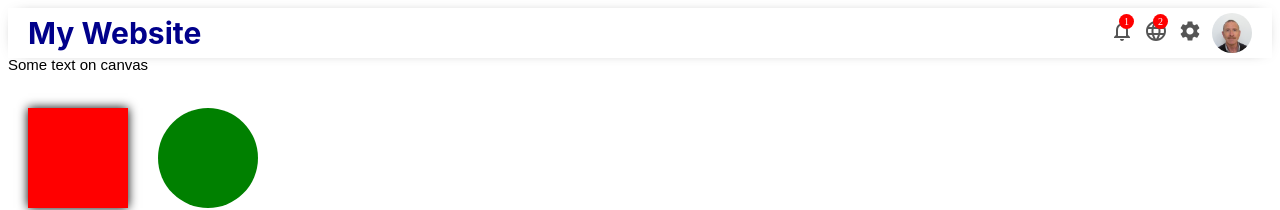
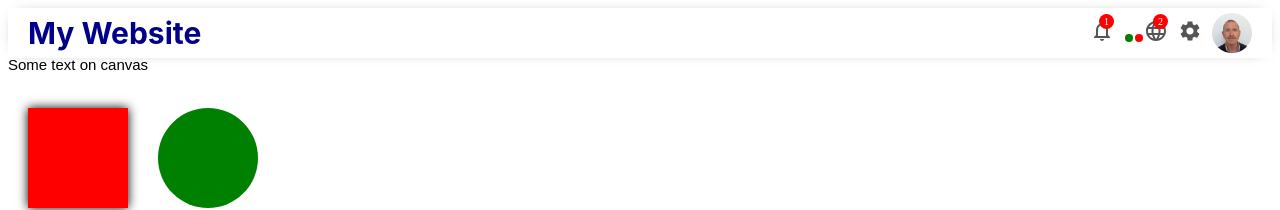
Before and after one commit to 11646729/golf-3, a React (Create React App) app in the folder frontend/: page / in a window 1280 px wide. Shown: the top 210 px of the page. Built offline with nearby package versions, Linux system fonts and the light colour scheme.

Commit message:
Added StatusIcon & Enabled TopBar

```diff
--- a/frontend/package.json
+++ b/frontend/package.json
@@ -17,6 +17,7 @@
     "@mui/material": "^5.11.15",
     "@mui/styled-engine-sc": "^5.11.11",
     "konva": "^8.4.3",
+    "prop-types": "^15.8.1",
     "react": "^18.2.0",
     "react-dom": "^18.2.0",
     "react-konva": "^18.2.5",
--- /dev/null
+++ b/frontend/src/components/StatusIcon.jsx
@@ -0,0 +1,33 @@
+import React, { memo } from "react"
+import PropTypes from "prop-types"
+
+const StatusIcon = (props) => {
+  const { size, status, onShow } = props
+
+  StatusIcon.propTypes = {
+    size: PropTypes.number.isRequired,
+    status: PropTypes.bool.isRequired,
+    onShow: PropTypes.func.isRequired,
+  }
+
+  return (
+    <svg
+      viewBox="0 0 10 10"
+      xmlns="http://www.w3.org/2000/svg"
+      xmlnsXlink="http://www.w3.org/1999/xlink"
+      height={`${2 * size}px`}
+      width={`${2 * size}px`}
+      onClick={onShow}
+    >
+      {status ? (
+        //  if true then Green
+        <circle cx={`${size}`} cy={`${size}`} r="4" fill="#008000" />
+      ) : (
+        // if false then Red
+        <circle cx={`${size}`} cy={`${size}`} r="4" fill="#ff0000" />
+      )}
+    </svg>
+  )
+}
+
+export default memo(StatusIcon)
--- a/frontend/src/components/TopBar.jsx
+++ b/frontend/src/components/TopBar.jsx
@@ -1,7 +1,7 @@
 import React, { memo, useState } from "react"
 import styled from "styled-components"
 import { NotificationsNone, Language, Settings } from "@mui/icons-material"
-// import StatusIcon from "./StatusIcon"
+import StatusIcon from "./StatusIcon"
 
 const Container = styled.div`
   width: 100%;
@@ -67,8 +67,8 @@ const TopAvatar = styled.img`
 `
 
 const TopBar = () => {
-  // const [isActiveStatus1, setIsActiveStatus1] = useState(true)
-  // const [isActiveStatus2, setIsActiveStatus2] = useState(false)
+  const [isActiveStatus1, setIsActiveStatus1] = useState(true)
+  const [isActiveStatus2, setIsActiveStatus2] = useState(false)
 
   return (
     <Container>
@@ -80,7 +80,7 @@ const TopBar = () => {
             <TopIconBadge>1</TopIconBadge>
           </TopBarIconContainer>
           <TopBarIconContainer>
-            {/* <StatusIcon
+            <StatusIcon
               size={5}
               status={isActiveStatus1}
               onShow={() => setIsActiveStatus1(!isActiveStatus1)}
@@ -89,7 +89,7 @@ const TopBar = () => {
               size={5}
               status={isActiveStatus2}
               onShow={() => setIsActiveStatus2(!isActiveStatus2)}
-            /> */}
+            />
             <Language />
             <TopIconBadge>2</TopIconBadge>
           </TopBarIconContainer>
```
